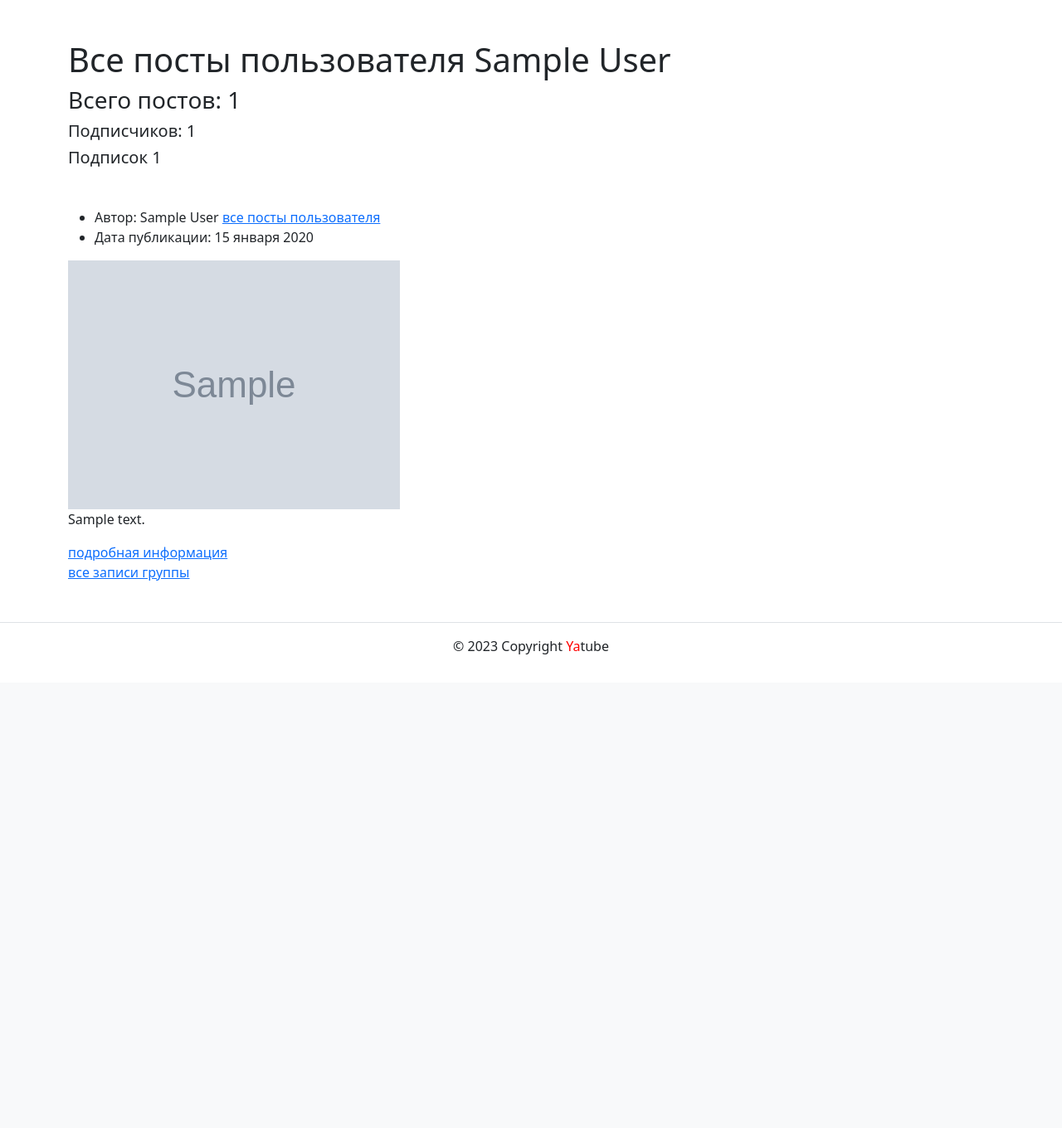
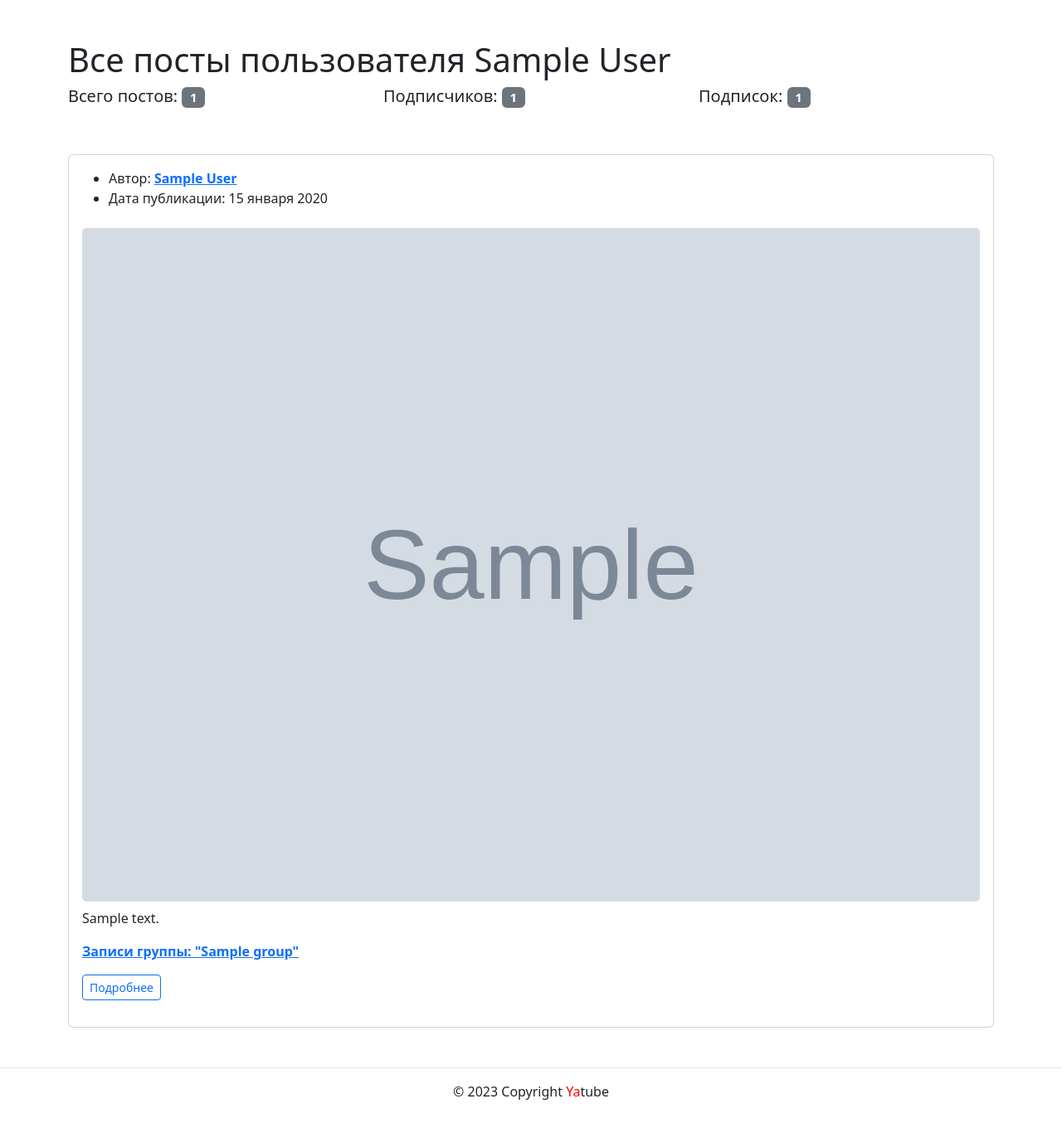
Before and after one commit to Pnazarov86/hw05_final, a Django app: a page that uses yatube/templates/posts/profile.html in a window 1280 px wide. Shown: the part 56-1416 px from the top of the page at 83% size. Before the commit the page ends 845 px from the top, so only its background shows below. Run offline with Django 3.2, Linux system fonts and the light colour scheme; tables that the repository leaves empty hold one stand-in row (values such as "Sample post"); grey boxes marked "Sample" are stand-in pictures; some libraries are stand-ins or nearby versions.

Commit message:
HW05_ver.4

```diff
--- a/yatube/posts/views.py
+++ b/yatube/posts/views.py
@@ -10,7 +10,7 @@ from .utils import get_page_context
 @cache_page(20, key_prefix='index_page')
 def index(request):
     """Главная страница."""
-    posts_list = Post.objects.all()
+    posts_list = Post.objects.select_related('author', 'group').all()
     page_obj = get_page_context(posts_list, request)
     context = {'page_obj': page_obj}
 
@@ -20,7 +20,7 @@ def index(request):
 def group_posts(request, slug):
     """Страница сообществ."""
     group = get_object_or_404(Group, slug=slug)
-    posts_list = group.posts.all()
+    posts_list = group.posts.select_related('author', 'group')
     page_obj = get_page_context(posts_list, request)
     context = {
         'group': group,
@@ -33,14 +33,15 @@ def group_posts(request, slug):
 def profile(request, username):
     """Страница профиля пользователя."""
     author = get_object_or_404(User, username=username)
-    posts_list = author.posts.all()
+    posts_list = author.posts.select_related('author', 'group')
     page_obj = get_page_context(posts_list, request)
-    following = False
-    if request.user.is_authenticated:
-        following = Follow.objects.filter(
+    following = (
+        request.user.is_authenticated
+        and Follow.objects.filter(
             user=request.user,
             author=author,
         ).exists()
+    )
     context = {
         'author': author,
         'page_obj': page_obj,
@@ -52,7 +53,9 @@ def profile(request, username):
 
 def post_detail(request, post_id):
     """Страница просмотра записей."""
-    post = get_object_or_404(Post, pk=post_id)
+    post = get_object_or_404(
+        Post.objects.select_related('author', 'group'), pk=post_id
+    )
     form = CommentForm(request.POST or None)
     comments = Comment.objects.filter(post=post)
     context = {
@@ -84,7 +87,9 @@ def post_create(request):
 @login_required
 def post_edit(request, post_id):
     """Редактирование записей."""
-    post = get_object_or_404(Post, pk=post_id,)
+    post = get_object_or_404(
+        Post.objects.select_related('author', 'group'), pk=post_id,
+    )
     if post.author != request.user:
         return redirect('posts:post_detail', post_id)
     form = PostForm(
@@ -107,7 +112,9 @@ def post_edit(request, post_id):
 @login_required
 def add_comment(request, post_id):
     """Создание комментариев."""
-    post = get_object_or_404(Post, pk=post_id,)
+    post = get_object_or_404(
+        Post.objects.select_related('author', 'group'), pk=post_id,
+    )
     form = CommentForm(request.POST or None)
     if form.is_valid():
         comment = form.save(commit=False)
@@ -120,7 +127,9 @@ def add_comment(request, post_id):
 @login_required
 def follow_index(request):
     """Посты авторов."""
-    posts_list = Post.objects.filter(author__following__user=request.user)
+    posts_list = Post.objects.filter(
+        author__following__user=request.user
+    ).select_related('author', 'group')
     page_obj = get_page_context(posts_list, request)
     context = {'page_obj': page_obj}
     return render(request, 'posts/follow.html', context)
--- a/yatube/templates/posts/create_post.html
+++ b/yatube/templates/posts/create_post.html
@@ -9,7 +9,6 @@
 {% endblock %}
 
 {% block content %}
-
 <div class="container py-5">
   <div class="row justify-content-center">
     <div class="col-md-8 p-5">
--- a/yatube/templates/posts/follow.html
+++ b/yatube/templates/posts/follow.html
@@ -3,13 +3,13 @@
 {% block title %}Лента постов{% endblock %}
 
 {% block content %}
-{% include 'posts/includes/switcher.html' with follow=True %}
-  <div class="container py-5">
+  {% include 'posts/includes/switcher.html' with follow=True %}
+  <div class="container py-3">
     <h1>Последние обновления на сайте</h1>
     {% for post in page_obj %}
     {% include 'posts/includes/post_card.html' with group_link=True %}
       {% if not forloop.last %}<hr>{% endif %}
     {% endfor %}
     {% include 'posts/includes/paginator.html' %}
-    </div>
+  </div>
 {% endblock %}
--- a/yatube/templates/posts/includes/form_errors.html
+++ b/yatube/templates/posts/includes/form_errors.html
@@ -1,5 +1,4 @@
-<div class="card-body">
-  {% if form.errors %}
+{% if form.errors %}
     {% for field in form %}
       {% for error in field.errors %}
         <div class="alert alert-danger">{{ error|escape }}</div>
@@ -8,5 +7,4 @@
     {% for error in form.non_field_errors %}
       <div class="alert alert-danger">{{ error|escape }}</div>
     {% endfor %}
-  {% endif %}
-</div>
+{% endif %}
--- a/yatube/templates/posts/includes/label.html
+++ b/yatube/templates/posts/includes/label.html
@@ -1,5 +1,5 @@
 {% load user_filters %}
-<div class="form-group row my-3 p-3">
+<div class="form-group p-2">
   <label for="{{ field.id_for_label }}">
     {{ field.label }}
       {% if field.field.required %}<span class="required text-danger">*</span>{% endif %}
--- a/yatube/templates/posts/includes/post_card.html
+++ b/yatube/templates/posts/includes/post_card.html
@@ -1,21 +1,33 @@
 {% load thumbnail %}
+<div class="card">
+  <div class="card-body">
     <article>
       <ul>
         <li>
-      Автор: {{ post.author.get_full_name }}
-      <a href="{% url 'posts:profile' post.author.username %}">все посты пользователя</a>
+          Автор:
+            <strong>
+              <a href="{% url 'posts:profile' post.author.username %}">{{ post.author.get_full_name }}</a>
+            </strong>
         </li>
-    <li>Дата публикации: {{ post.pub_date|date:"d E Y" }}</li>
+        <li>
+          Дата публикации: {{ post.pub_date|date:"d E Y" }}
+        </li>
       </ul>
-  {% thumbnail post.image "300x400" crop="center" upscale=True as im %}
-    <img src="{{ im.url }}">
+      {% thumbnail post.image "960x339" crop="center" upscale=True as im %}
+        <img class="card-img my-2" src="{{ im.url }}">
       {% endthumbnail %}
       <p>{{ post.text|linebreaksbr }}</p>
-  <a href="{% url 'posts:post_detail' post_id=post.id %}">подробная информация</a>
-  <br>
       {% if post.group %}
         {% if group_link %}
-      <a href="{% url 'posts:group_list' post.group.slug %}">все записи группы</a>
+          <p>
+            <strong>
+              <a href="{% url 'posts:group_list' post.group.slug %}">Записи группы: "{{ post.group }}"</a>
+            </strong>
+        </p>
         {% endif %}
       {% endif %}
+      <a class="btn btn-outline-primary btn-sm" href="{% url 'posts:post_detail' post_id=post.id %}">Подробнее</a>
+    </p>
     <article>
+  </div>
+</div>
--- a/yatube/templates/posts/index.html
+++ b/yatube/templates/posts/index.html
@@ -3,8 +3,8 @@
 {% block title %}Последние обновления на сайте{% endblock %}
 
 {% block content %}
-{% include 'posts/includes/switcher.html' with index=True %}
-  <div class="container py-5">
+  {% include 'posts/includes/switcher.html' with index=True %}
+  <div class="container py-3">
     <h1>Последние обновления на сайте</h1>
     {% for post in page_obj %}
     {% include 'posts/includes/post_card.html' with group_link=True %}
--- a/yatube/templates/posts/profile.html
+++ b/yatube/templates/posts/profile.html
@@ -6,9 +6,26 @@
 <div class="container py-5">
   <div class="mb-5">
     <h1>Все посты пользователя {{ author.get_full_name }}</h1>
-    <h3>Всего постов: {{ author.posts.count }}</h3>
-    <h5>Подписчиков: {{ author.following.count }}</h5>
-    <h5>Подписок {{ author.follower.count }}</h5>
+    <div class="row">
+      <div class="col-sm">
+        <h5>
+          Всего постов:
+          <span class="badge bg-secondary">{{ author.posts.count }}</span>
+        </h5>
+      </div>
+      <div class="col-sm">
+        <h5>
+          Подписчиков:
+            <span class="badge bg-secondary">{{ author.following.count }}</span>
+        </h5>
+      </div>
+      <div class="col-sm">
+        <h5>
+          Подписок:
+            <span class="badge bg-secondary">{{ author.follower.count }}</span>
+        </h5>
+      </div>
+    </div>
     {% if author != request.user and request.user.is_authenticated %}
       {% if following %}
       <a class="btn btn-lg btn-light" href="{% url 'posts:profile_unfollow' author.username %}" role="button">
--- a/yatube/templates/users/login.html
+++ b/yatube/templates/users/login.html
@@ -3,7 +3,6 @@
 {% block title %}Войти{% endblock %}
 
 {% block content %}
-{% load user_filters %}
 <div class="row justify-content-center">
   <div class="col-md-8 p-5">
     <div class="card">
@@ -14,7 +13,7 @@
           {% for field in form %}
           {% include 'posts/includes/label.html' %}
           {% endfor %}
-          <div class="col-md-6 offset-md-4">
+          <div class="d-grid gap-2 col-2 mx-auto">
             <button type="submit" class="btn btn-primary">Войти</button>
           </div>
        </form>
--- a/yatube/templates/users/signup.html
+++ b/yatube/templates/users/signup.html
@@ -14,7 +14,7 @@
           {% for field in form %}
           {% include 'posts/includes/label.html' %}
           {% endfor %}
-          <div class="col-md-6 offset-md-4">
+          <div class="d-grid gap-2 col-2 mx-auto">
             <button type="submit" class="btn btn-primary">Зарегистрироваться</button>
           </div>
         </form>
--- a/yatube/yatube/urls.py
+++ b/yatube/yatube/urls.py
@@ -15,6 +15,8 @@ handler404 = 'core.views.page_not_found'
 handler403 = 'core.views.csrf_failure'
 
 if settings.DEBUG:
+    import debug_toolbar
     urlpatterns += static(
         settings.MEDIA_URL, document_root=settings.MEDIA_ROOT
     )
+    urlpatterns += (path('__debug__/', include(debug_toolbar.urls)),)
```
Also changed, not shown: requirements.txt (+18 -1 lines), yatube/templates/posts/post_detail.html (+21 -12 lines), yatube/yatube/settings.py (+8 -0 lines). Lines whose indentation alone changed are shown as unchanged.
